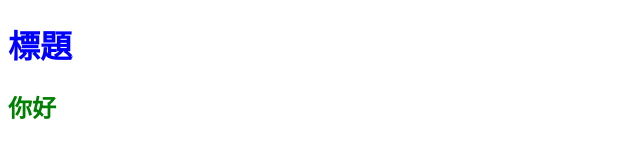
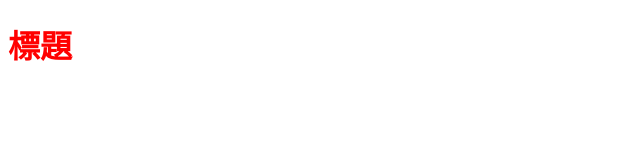
Before and after one commit to Jame-1005/1011-2, a plain HTML site: page index.html in a window 1280 px wide. Shown: the whole page, without its empty margins (0-640 px from the left). Drawn offline with Linux system fonts and the light colour scheme.

Commit message:
修改標題紅色

```diff
--- a/index.html
+++ b/index.html
@@ -6,9 +6,7 @@
     <title>Document</title>
     <link rel="stylesheet" href="all.css" />
   </head>
-
   <body>
-    <h1>標題</h1>
-    <h2 style="color: green">你好</h2>
+    <h1 style="color: red">標題</h1>
   </body>
 </html>
```
